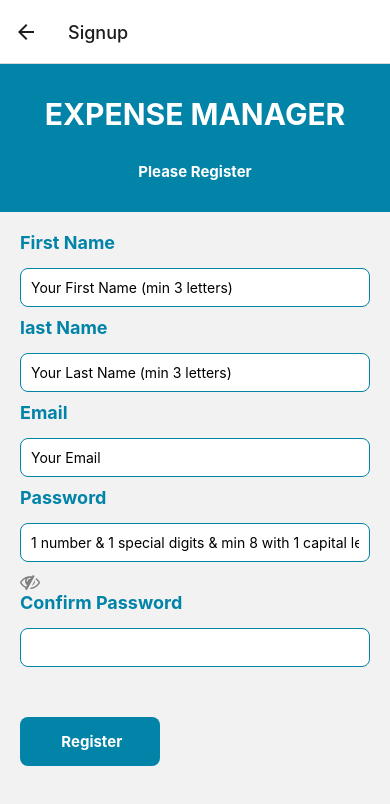
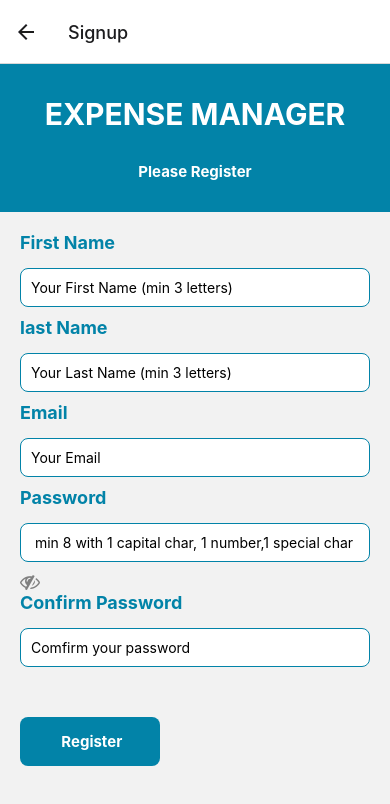
Before and after one commit to Saf-sa/Cost-Management, a React Native app in the folder App/: screen /Signup in a window 390 px wide. Shown: the top 804 px of the page. Built offline with nearby package versions, Linux system fonts and the light colour scheme.

Commit message:
rename CustomInput & create CustomInputlog &CustomInputReg.js to avoid error

```diff
--- a/App/screen/auth/login.js
+++ b/App/screen/auth/login.js
@@ -2,7 +2,7 @@ import React, { useState } from "react";
 import { View, Text, StyleSheet } from "react-native";
 import { useNavigation } from "@react-navigation/native";
 import AuthHeader from "../../shared/components/AuthHeader";
-import CustomInput from "../../shared/components/ui/CustomInput";
+import CustomInputLog from "../../shared/components/ui/CustomInputLog";
 import CustomButton from "../../shared/components/ui/CustomButton";
 
 const isValidEmail = (email) => {
@@ -72,7 +72,7 @@ const [showPassword, setShowPassword] = useState(false);
       <AuthHeader subtext="Please Login" />
 
       <View style={styles.content}>
-        <CustomInput
+        <CustomInputLog
           label="Email"
           value={formData.email}
           onChangeText={(value) => handleChange(value, "email")}
@@ -80,7 +80,7 @@ const [showPassword, setShowPassword] = useState(false);
           secure={false}
           errorMessage={formErrors.password}
         />
-        <CustomInput
+        <CustomInputLog
           label="Password"
           value={formData.password}
           onChangeText={(value) => handleChange(value, "password")}
--- a/App/screen/auth/signup.js
+++ b/App/screen/auth/signup.js
@@ -2,7 +2,7 @@ import { View, Text, StyleSheet } from "react-native";
 import React, { useState } from "react";
 import { useNavigation } from "@react-navigation/native";
 import AuthHeader from "../../shared/components/AuthHeader";
-import CustomInput from "../../shared/components/ui/CustomInput";
+import CustomInputSingup from "../../shared/components/ui/CustomInputSignup";
 import CustomButton from "../../shared/components/ui/CustomButton";
 
 
@@ -100,7 +100,7 @@ const handleSubmit = () => {
     <View style={styles.root}>
       <AuthHeader subtext="Please Register" />
       <View style={styles.content}>
-        <CustomInput
+        <CustomInputSingup
           label="First Name"
           value={formData.FirstName}
           onChangeText={(value) => handleChange(value, "FirstName")}
@@ -108,7 +108,7 @@ const handleSubmit = () => {
           secure={false}
           errorMessage={formErrors.FirstName}
         />
-        <CustomInput
+        <CustomInputSingup
           label="last Name"
           value={formData.lastName}
           onChangeText={(value) => handleChange(value, "LastName")}
@@ -116,7 +116,7 @@ const handleSubmit = () => {
           secure={false}
           errorMessage={formErrors.lastName}
         />
-        <CustomInput
+        <CustomInputSingup
           label="Email"
           value={formData.email}
           onChangeText={(value) => handleChange(value, "email")}
@@ -124,19 +124,20 @@ const handleSubmit = () => {
           secure={false}
           errorMessage={formErrors.email}
         />
-        <CustomInput
+        <CustomInputSingup
           label="Password"
           value={formData.password}
           onChangeText={(value) => handleChange(value, "password")}
-          placeholder="1 number & 1 special digits & min 8 with 1 capital letter"
+          placeholder=" min 8 with 1 capital char, 1 number,1 special char "
           secure={!showPassword}
           errorMessage={formErrors.password}
           onIconPress={() => setShowPassword(!showPassword)}
         />
-        <CustomInput
+        <CustomInputSingup
           label="Confirm Password"
           value={formData.confirmPassword}
           onChangeText={(value) => handleChange(value, "confirmPassword")}
+          placeholder="Comfirm your password"
           secure={!showPassword}
           errorMessage={formErrors.password}
           onIconPress={() => setShowPassword(!showPassword)}
--- /dev/null
+++ b/App/shared/components/ui/CustomInputSignup.js
@@ -0,0 +1,68 @@
+import {
+  View,
+  Text, TextInput, StyleSheet, TouchableOpacity,} from "react-native";
+import React from "react";
+import Icon from "react-native-vector-icons/FontAwesome";
+
+const CustomInputSingup = (props) => {
+  const {
+    label,
+    placeholder,
+    error,
+    secure,
+    onChangeText,
+    value,
+    errorMessage,
+    onIconPress,
+  } = props;
+
+  return (
+    <View style={styles.container}>
+      <Text style={styles.text}>{label}</Text>
+      <View style={styles.inputContainer}></View>
+      <TextInput
+        style={styles.input}
+        placeholder={placeholder}
+        secureTextEntry={secure}
+        onChangeText={onChangeText}
+        value={value}
+      />
+      {label === "Password" && (
+        <TouchableOpacity onPress={onIconPress}>
+          <Icon name={secure ? "eye-slash" : "eye"} size={20} color="gray" />
+        </TouchableOpacity>
+      )}
+      {errorMessage && <Text style={styles.errorMsg}>{errorMessage}</Text>}
+    </View>
+  );
+};
+
+export default CustomInputSingup;
+
+const styles = StyleSheet.create({
+  container: {
+    width: "100%",
+    marginBottom: 0,
+  },
+
+  text: {
+    color: "#0283a8",
+    fontSize: 18,
+    fontWeight: "bold",
+    marginBottom: 10,
+  },
+
+  input: {
+    color: "#000",
+    marginBottom: 10,
+    marginTop: 5,
+    padding: 10,
+    backgroundColor: "#fff",
+    borderRadius: 8,
+    borderWidth: 1,
+    borderColor: "#0283a8",
+  },
+  errorMsg: {
+    color: "#ff8080",
+  },
+});
```
Also changed, not shown: App/shared/components/ui/CustomInputLog.js (renamed from App/shared/components/ui/CustomInput.js, +4 -3 lines).
